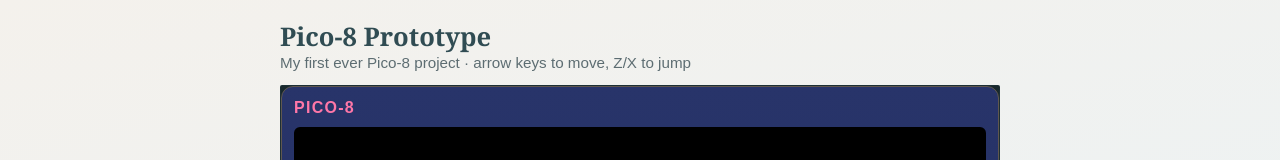
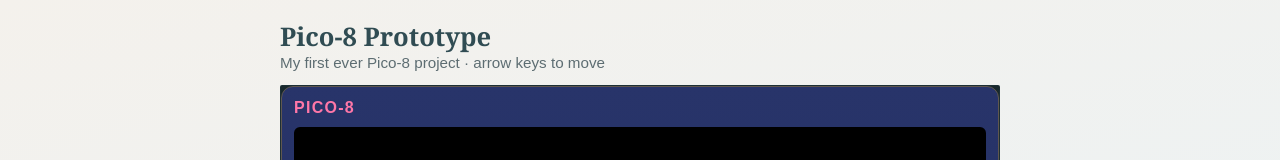
Before and after one commit to SophiaGroom/SophiaGroom.github.io, a plain HTML site: page games/pico8-prototype/index.html in a window 1280 px wide. Shown: the top 160 px of the page. Drawn offline with Linux system fonts and the light colour scheme; no server answers.

Commit message:
Fix Pico-8 prototype controls text to arrow keys only
Co-authored-by: SophiaGroom <SophiaGroom@users.noreply.github.com>

```diff
--- a/games/pico8-prototype/index.html
+++ b/games/pico8-prototype/index.html
@@ -66,7 +66,7 @@
   <div class="shell">
     <div>
       <h1>Pico-8 Prototype</h1>
-      <p class="meta">My first ever Pico-8 project · arrow keys to move, Z/X to jump</p>
+      <p class="meta">My first ever Pico-8 project · arrow keys to move</p>
     </div>
     <div id="player" aria-label="Pico-8 game player"></div>
     <output id="status" aria-live="polite">Loading cartridge…</output>
```
